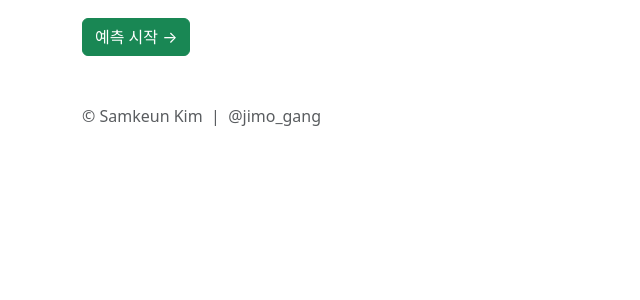
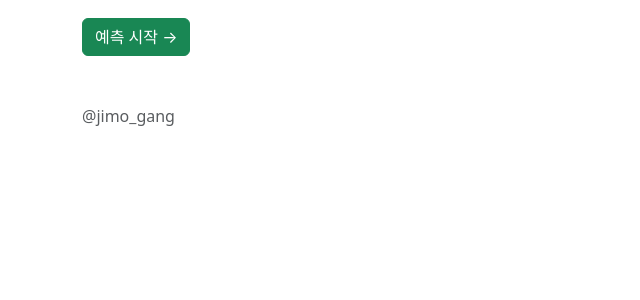
Before and after one commit to Fancy-Bronze/flask-fire-app, a Flask app: page / in a window 1280 px wide. Shown: the part 232-532 px from the top of the page, without its empty margins (0-640 px from the left). Run offline with Flask 3, Linux system fonts and the light colour scheme; parts of the project's set-up code (start-up, migrations or seed data) failed here and were passed over; some libraries are stand-ins or nearby versions.

Commit message:
Samkeun Kim 제거, @jimo_gang만 표시

```diff
--- a/templates/index.html
+++ b/templates/index.html
@@ -27,7 +27,7 @@
 
   <a class="btn btn-success mt-2" href="{{ url_for('lab') }}">예측 시작 →</a>
 
-  <p class="mt-5 text-muted">&copy; Samkeun Kim &nbsp;|&nbsp; @jimo_gang</p>
+  <p class="mt-5 text-muted">@jimo_gang</p>
 </div>
 
 <script src="https://cdn.jsdelivr.net/npm/bootstrap@5.3.2/dist/js/bootstrap.bundle.min.js"></script>
--- a/templates/prediction.html
+++ b/templates/prediction.html
@@ -107,7 +107,7 @@
     {{ form.submit(class="btn btn-primary") }}
   </form>
 
-  <p class="mt-4 text-muted">&copy; Samkeun Kim &nbsp;|&nbsp; @jimo_gang</p>
+  <p class="mt-4 text-muted">@jimo_gang</p>
 </div>
 
 <script src="https://cdn.jsdelivr.net/npm/bootstrap@5.3.2/dist/js/bootstrap.bundle.min.js"></script>
--- a/templates/result.html
+++ b/templates/result.html
@@ -50,7 +50,7 @@
 
   <a class="btn btn-outline-secondary mt-4" href="{{ url_for('lab') }}">← 다시 예측</a>
 
-  <p class="mt-5 text-muted">&copy; Samkeun Kim &nbsp;|&nbsp; @jimo_gang</p>
+  <p class="mt-5 text-muted">@jimo_gang</p>
 </div>
 
 <script src="https://cdn.jsdelivr.net/npm/bootstrap@5.3.2/dist/js/bootstrap.bundle.min.js"></script>
```
